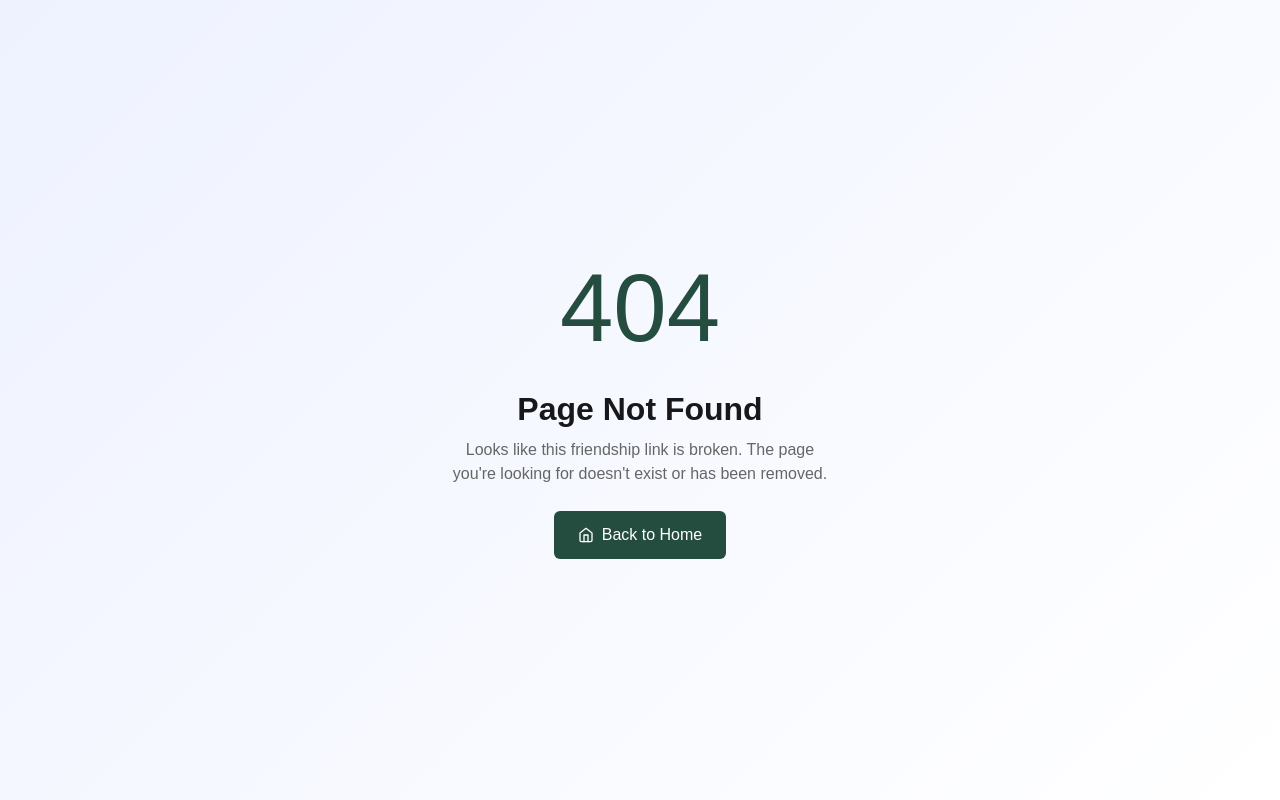
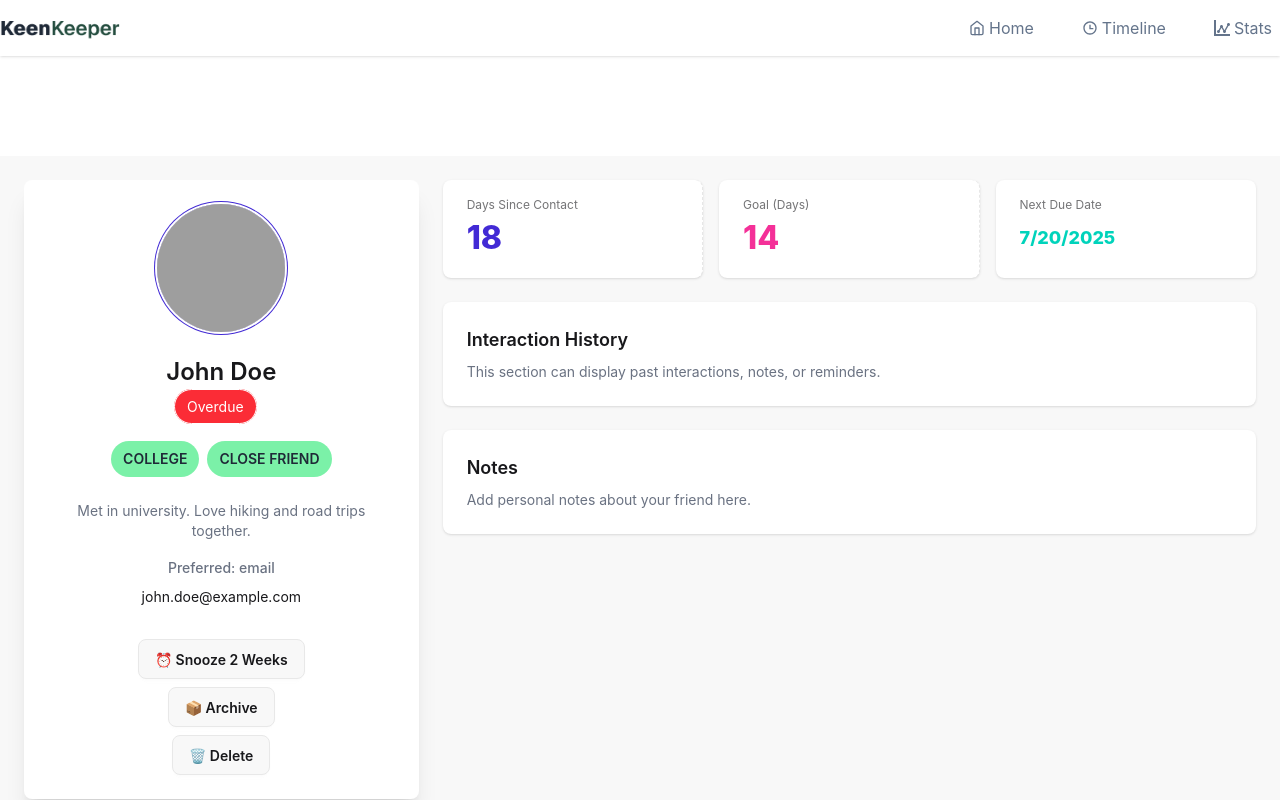
Before and after one commit to satyajtus14/Project-KeenKeeper-Apps, a React (Vite) app: page /friends/1 in a window 1280 px wide. Before the commit this address had no page. Shown: the top 800 px of the page. Built offline with nearby package versions, Linux system fonts and the light colour scheme; grey boxes are pictures that could not be loaded.

Commit message:
Friends deatils page done

```diff
--- /dev/null
+++ b/src/customHook/useFndHook.jsx
@@ -0,0 +1,23 @@
+import React, { useEffect, useState } from 'react';
+
+const useFndHook = () => {
+
+ const [friends, setFriends] = useState([]);
+
+  const [loading, setLoading] = useState(true);
+
+  useEffect(() => {
+    const friendsFetchData = async () => {
+      const res = await fetch("/friends.json");
+      const data = await res.json();
+      console.log("Data fetching from custom hook page", data);
+      setFriends(data);
+      setLoading(false);
+    };
+    friendsFetchData();
+  }, []);
+    return {friends, loading};
+};
+
+
+export default useFndHook;
--- a/src/friends/FriendsDetails.jsx
+++ b/src/friends/FriendsDetails.jsx
@@ -1,9 +1,179 @@
 import React from 'react';
+// import { useParams } from 'react-router';
+import { useParams } from 'react-router-dom';
+import useFndHook from '../customHook/useFndHook';
+import { ClipLoader } from "react-spinners";
+
+
 
 const FriendsDetails = () => {
+    const {fnd_id} = useParams();
+    console.log(fnd_id,"Loading data from friends details page")
+
+    const {friends, loading} = useFndHook();
+    console.log(friends, loading, "Loading:","friend:")
+
+    // Find the friend by ID
+    const expectedFriend = friends.find((friend) => friend.id === Number(fnd_id))
+    console.log(expectedFriend,"expectedFriend")
+
+    // Loading State
+  if (loading) {
     return (
-        <div>
-            <h2>All Friends details page</h2>
+      <div className="flex justify-center items-center min-h-screen">
+        <ClipLoader color="#1f2937"/>
+      </div>
+    );
+  }
+
+  // Not Found State
+  if (!expectedFriend) {
+    return (
+      <div className="flex justify-center items-center min-h-screen">
+        <div className="alert alert-error shadow-lg">
+          <span>Friend not found.</span>
+        </div>
+      </div>
+    );
+  }
+
+  // Destructure after confirming existence
+    const {name,
+         picture,
+        email,
+        days_since_contact,
+        status,
+        tags,
+        bio,goal,
+        next_due_date} = expectedFriend;
+
+
+    return (
+        <div className='container mx-auto'>
+            <div className="min-h-screen bg-base-200 p-6">
+         <div className="max-w-7xl mx-auto grid grid-cols-1 lg:grid-cols-3 gap-6">
+
+        {/* Left Column — Friend Info Card */}
+        <div className="lg:col-span-1">
+          <div className="card bg-base-100 shadow-xl">
+            <div className="card-body items-center text-center">
+
+              {/* Profile Picture */}
+              <div className="avatar">
+                <div className="w-32 rounded-full ring ring-primary ring-offset-base-100 ring-offset-2">
+                  <img src={picture} alt={name} />
+                </div>
+              </div>
+
+              {/* Name */}
+              <h2 className="card-title mt-4 text-2xl">{name}</h2>
+
+              {/* Status */}
+              <div>
+                      <label
+                        className={`mx-auto mr-3 rounded-full border overflow-hidden p-3 py-2 mt-3 mb-3 ${
+                            status === "Almost Due"
+                            ? "bg-amber-500 text-white"
+                            : status === "Overdue"
+                            ? "bg-red-500 text-white"
+                            : status === "On-Track"
+                            ? "bg-[#244d3f] text-white"
+                            : "bg-gray-300 text-gray-700"
+                        }`}
+                      >
+                        {status}
+                      </label>
+                    </div>
+
+
+              {/* Tags */}
+              <div className="flex flex-wrap justify-center gap-2 mt-4">
+                {tags?.map((tag, ind) => (
+                         <span
+                         key={ind}
+                         className="text-[#1f2937] font-semibold bg-green-300 rounded-full px-3 py-2 text-sm">
+                         {tag.toUpperCase()}
+                       </span>
+                ))}
+              </div>
+
+              {/* Bio */}
+              <p className="mt-4 text-sm text-gray-500">{bio}</p>
+
+              {/* Email */}
+              <p className="mt-2 font-medium text-gray-500">Preferred: email</p>
+              <p className="font-sans">{email}</p>
+
+              {/* Action Buttons */}
+              <div className="card-actions flex flex-col items-center w-full gap-2 mt-6">
+                <button className="btn  rounded-lg">
+                  ⏰ Snooze 2 Weeks
+                </button>
+                <button className="btn  rounded-lg">
+                  📦 Archive
+                </button>
+                <button className="btn  rounded-lg">
+                  🗑️ Delete
+                </button>
+              </div>
+            </div>
+          </div>
+        </div>
+
+        {/* Right Column */}
+        <div className="lg:col-span-2 space-y-6">
+
+          {/* ① Stats Cards */}
+          <div className="grid grid-cols-1 md:grid-cols-3 gap-4">
+
+            {/* Days Since Contact */}
+            <div className="stat bg-base-100 shadow rounded-box">
+              <div className="stat-title">Days Since Contact</div>
+              <div className="stat-value text-primary">
+                {days_since_contact}
+              </div>
+            </div>
+
+            {/* Goal */}
+            <div className="stat bg-base-100 shadow rounded-box">
+              <div className="stat-title">Goal (Days)</div>
+              <div className="stat-value text-secondary">
+                {goal}
+              </div>
+            </div>
+
+            {/* Next Due Date */}
+            <div className="stat bg-base-100 shadow rounded-box">
+              <div className="stat-title">Next Due Date</div>
+              <div className="stat-value text-accent text-lg">
+                {new Date(next_due_date).toLocaleDateString()}
+              </div>
+            </div>
+          </div>
+
+          {/* Placeholder for Additional Sections */}
+          <div className="card bg-base-100 shadow">
+            <div className="card-body">
+              <h2 className="card-title">Interaction History</h2>
+              <p className="text-gray-500">
+                This section can display past interactions, notes, or reminders.
+              </p>
+            </div>
+          </div>
+
+          <div className="card bg-base-100 shadow">
+            <div className="card-body">
+              <h2 className="card-title">Notes</h2>
+              <p className="text-gray-500">
+                Add personal notes about your friend here.
+              </p>
+            </div>
+          </div>
+
+        </div>
+      </div>
+    </div>
+
         </div>
     );
 };
--- a/src/homepageTab/AllFriendsList.jsx
+++ b/src/homepageTab/AllFriendsList.jsx
@@ -1,22 +1,27 @@
-import React, { useEffect, useState } from "react";
+// import React, { useEffect, useState } from "react";
 import MyFriendsCards from "../ui/MyFriendsCards";
 import { ClipLoader } from "react-spinners";
 
+import useFndHook from "../customHook/useFndHook";
+
 const AllFriendsList = () => {
-  const [friends, setFriends] = useState([]);
+  // const [friends, setFriends] = useState([]);
 
-  const [loading, setLoading] = useState(true)
+  // const [loading, setLoading] = useState(true)
 
-  useEffect(() => {
-    const friendsFetchData = async () => {
-      const res = await fetch("/friends.json");
-      const data = await res.json();
-      console.log("Data fetching from AllFriendsList page", data);
-      setFriends(data);
-      setLoading(false);
-    };
-    friendsFetchData();
-  }, []);
+  // useEffect(() => {
+  //   const friendsFetchData = async () => {
+  //     const res = await fetch("/friends.json");
+  //     const data = await res.json();
+  //     console.log("Data fetching from AllFriendsList page", data);
+  //     setFriends(data);
+  //     setLoading(false);
+  //   };
+  //   friendsFetchData();
+  // }, []);
+
+  /* Use Custom hook to loading data */
+  const {friends, loading} = useFndHook();
 
   console.log(friends);
   console.log(loading,"Loading data");
--- a/src/main.jsx
+++ b/src/main.jsx
@@ -1,37 +1,13 @@
 import { StrictMode } from 'react'
 import { createRoot } from 'react-dom/client'
 import { RouterProvider } from "react-router/dom";
-import { createBrowserRouter } from "react-router";
 import './index.css'
-import RootLayout from './layout/RootLayout';
-import ErrorPage from './errorPages/ErrorPage';
-import HomePage from './pages/HomePage';
-import Timeline from './pages/Timeline';
-import Stats from './pages/Stats';
+import { router } from './router/Routes';
 
 
 
-const router = createBrowserRouter([
-  {
-    path: "/",
-    element: <RootLayout />,
-    children: [
-      {
-        index: true,
-        element: <HomePage />
-      },
-      {
-        path: "/timeline",
-        element: <Timeline />
-      },
-      {
-        path: "/stats",
-        element: <Stats />
-      }
-    ],
-    errorElement: <ErrorPage />,
-  },
-]);
+
+
 
 createRoot(document.getElementById('root')).render(
   <StrictMode>
--- /dev/null
+++ b/src/router/Routes.jsx
@@ -0,0 +1,34 @@
+import { createBrowserRouter } from "react-router";
+import RootLayout from "../layout/RootLayout";
+import HomePage from "../pages/HomePage";
+import Timeline from "../pages/Timeline";
+import Stats from "../pages/Stats";
+import ErrorPage from "../errorPages/ErrorPage";
+import FriendsDetails from "../friends/FriendsDetails";
+
+
+export const router = createBrowserRouter([
+    {
+      path: "/",
+      element: <RootLayout />,
+      children: [
+        {
+          index: true,
+          element: <HomePage />
+        },
+        {
+            path: "/friends/:fnd_id",
+            element: <FriendsDetails />
+        },
+        {
+          path: "/timeline",
+          element: <Timeline />
+        },
+        {
+          path: "/stats",
+          element: <Stats />
+        }
+      ],
+      errorElement: <ErrorPage />,
+    },
+  ]);
--- a/src/ui/MyFriendsCards.jsx
+++ b/src/ui/MyFriendsCards.jsx
@@ -1,11 +1,10 @@
 import React from 'react';
+import { Link } from 'react-router';
 
 const MyFriendsCards = ({friend}) => {
     return (
-        <div>
-            <div
-
-              className="shadow-sm rounded-lg border overflow-hidden border-zinc-300"
+        <Link to={`/friends/${friend.id}`}>
+            <div className="shadow-sm rounded-lg border overflow-hidden border-zinc-300"
             >
               <div className="card bg-base-100 w-96 shadow-sm">
                 <figure>
@@ -53,7 +52,7 @@ const MyFriendsCards = ({friend}) => {
                 </div>
               </div>
             </div>
-        </div>
+        </Link>
     );
 };
 
```
Also changed, not shown: public/friends.json (line endings or trailing spaces).
